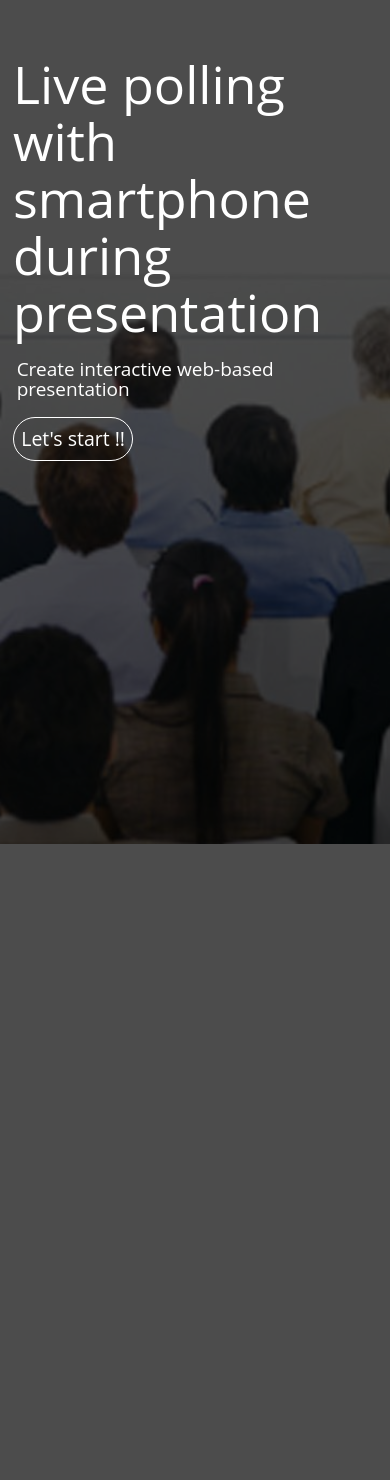
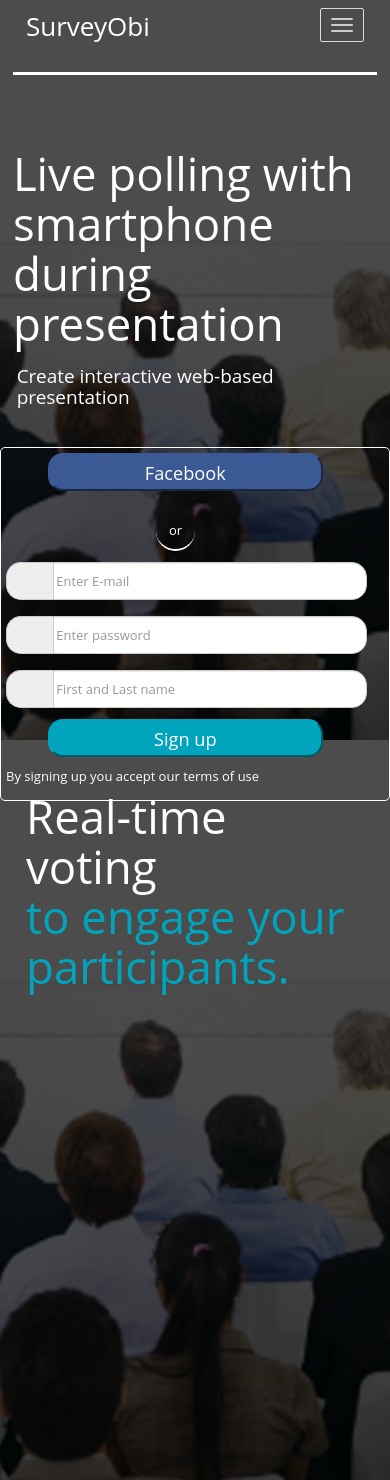
Before and after one commit to shihab-92/obi, a PHP site: page / in a window 390 px wide. Before the commit the page ends 844 px from the top, so only its background shows below. Run offline with PHP 8.4, Linux system fonts and the light colour scheme; some libraries are stand-ins or nearby versions; some web fonts are replaced.

Commit message:
proper email validation added,responsiveness is more accurate,navbar added,2nd page heading portion is done

```diff
--- a/css/custom.css
+++ b/css/custom.css
@@ -1,18 +1,24 @@
-body{
+.home{
 	background:url("../image/presentation-compressed.jpg") no-repeat center center fixed;
 	background-size:cover;
-	width:100vw;
-	height: 100vh;
+	width:100%;
+	height: 550px;
+}
+.use{
+	background:url("../image/presentation-compressed.jpg") no-repeat center center fixed;
+	background-size:cover;
+	width:100%;
+	height: 550px;
 }
 
 .wrapper{
 	width:100vw;
-	height: 100vh;
+	height: 550px;
 	background-color: rgba(0,0,0,.7);
 }
 
 .heading{
-	font-size: 4em;
+	font-size: 3.5em;
 	opacity: 1;
 	color:white;
 	margin-top:15%;
@@ -35,6 +41,7 @@ body{
 .signup_login_panel{
 	margin-top:10%;
 	border:.5px solid white;
+	border-radius: 5px;
 }
 
 .input-design{
@@ -80,3 +87,124 @@ input.error{
 	border:1px solid red !important;
 	border-radius: 0px 15px 15px 0px  !important;
 }
+
+.navbar-default {
+	background-color: transparent;
+	border-color: #e7e7e7;
+	border-bottom: solid 3px white;
+	border-top: none;
+	border-right:none;
+	border-left: none;
+}
+.navbar-default .navbar-nav > li > a{
+	color: white;
+}
+
+.navbar {
+	min-height: 75px;
+}
+.navbar-brand{
+	font-size: 2em !important;
+	color: white !important;
+	line-height: 60px !important;
+}
+@media(max-width: 768px){
+	.navbar-brand{
+		font-size: 2em !important;
+		color: white !important;
+		line-height: 20px !important;
+	}
+}
+.navbar-nav > li {
+	padding-top: 5% !important;
+	padding-bottom: 5% !important;
+	padding-left: 0em !important;
+	padding-right: 0em !important;
+	font-size: 1.5em !important;
+}
+
+@media(min-width: 290px) and (max-width: 1000px){
+	.input-style{
+		height: 38px;
+		width: 95% !important;
+		padding: 6px 2px;
+		border-radius: 15px;
+	}
+	.input-design{
+		margin-top:1.5%;
+		margin-left:0%;
+		padding:5px;
+	}
+}
+
+.facebook_button{
+	padding: 5px;
+	height: 38px;
+	width: 71%;
+	border-radius: 15px;
+	margin-top:1.5%;
+	margin-left:12%;
+	background-color:#3b5a95;
+	color:white;
+	border-color: #3b5a95;
+	font-size: 1.4em;
+	transition:background-color .7s ease-in .3s;
+}
+
+.facebook_button:hover{
+	background-color: #166ba2;
+}
+
+.or{
+	margin-top: 5%;
+	margin-left: 40%;
+	padding: 10px;
+	border-radius: 20px;
+	border-bottom:2px solid white;
+	width: 10%;
+	text-align: center;
+	color:white;
+}
+
+.top-menu-custom{
+	margin-left: 8% !important;
+	position: fixed !important;
+	top:0px !important;
+	left:0px !important;
+	z-index:9;
+	width: 85%;
+	background:grey;
+}
+
+@media(max-width: 768px){
+	.top-menu-custom{
+		margin-left: 0% !important;
+		position: fixed !important;
+		top:0px !important;
+		left:0px !important;
+		z-index:9;
+		width: 100%;
+		background:grey;
+	}
+}
+
+@media(min-width:290px ) and (max-width: 1200px){
+	.home{
+	background:url("../image/presentation-compressed.jpg") no-repeat center center fixed;
+	background-size:cover;
+	width:100%;
+	height: 740px;
+}
+.use{
+	background:url("../image/presentation-compressed.jpg") no-repeat center center fixed;
+	background-size:cover;
+	width:100%;
+	height: 740px;
+}
+
+.wrapper{
+	width:100vw;
+	height: 740px;
+	background-color: rgba(0,0,0,.7);
+}
+}
--- a/index.php
+++ b/index.php
@@ -7,17 +7,40 @@
       <link rel="stylesheet" type="text/css" href="css/custom.css">
    </head>
    <body>
+      <div class="home">
          <div class="wrapper">
             <div class="container">
+               <div class="nav navbar navbar-default fixed_nav">
+                  <div class="navbar-header">
+                     <button type="button" class="navbar-toggle collapsed" data-toggle="collapse" data-target="#bs-example-navbar-collapse-1" aria-expanded="false">
+                     <span class="sr-only">Toggle navigation</span>
+                     <span class="icon-bar"></span>
+                     <span class="icon-bar"></span>
+                     <span class="icon-bar"></span>
+                     </button>
+                     <a class="navbar-brand" href="#">SurveyObi</span></a>
+                  </div>
+                  <!-- Collect the nav links, forms, and other content for toggling -->
+                  <div class="collapse navbar-collapse" id="bs-example-navbar-collapse-1">
+                     <ul class="nav navbar-nav navbar-right">
+                        <li ><a href="./" >  Home</a></li>
+                        <li ><a href="./pricing" >   Pricing</a></li>
+                        <li ><a href="#" >   login</a></li>
+                        <li ><a href="#" >  Sign up</a></li>
+                     </ul>
+                  </div>
+               </div>
                <div class="row">
                   <div class="col-lg-8 ">
                      <h1 class="heading">Live polling with smartphone during presentation</h1>
                      <h3 class="small-heading">Create interactive web-based presentation</h3>
-                  <input type="button" value="Let's start !!" id="start" class="start_button">
+                     <input type="button" value="Let's start !!" id="start" class="start_button hidden-xs hidden-sm hidden-md">
                   </div>
-               <div class="col-lg-4  signup_login_panel hidden">
+                  <div class="col-lg-4  signup_login_panel hidden-lg visible-xs visible-sm visible-md">
                      <form id="signup_login_form" class="form-inline">
                         <div class="row">
+                        	 <input type="button" value="Facebook" id="facebook_login_signup" class="facebook_button"><br/>
+                        	 <div class="or">or</div>
                         </div>
                         <div class="row">
                            <div class="input-group input-design">
@@ -40,7 +63,18 @@
                </div>
             </div>
          </div>
+      </div>
+      <div class="use">
+      	<div class="wrapper">
+      		<div class="container">
+      			<div class="col-lg-8 ">
+      				<h1 class="heading">Real-time voting<br/><span style="color:#00a5bd;">to engage your participants.</span></h1>
+      			</div>
+      		</div>
+      	</div>
+      </div>
       <script type="text/javascript" src="js/jquery-2.1.1.min.js"></script>
+      <script type="text/javascript" src="js/bootstrap.min.js"></script>
       <script type="text/javascript" src="js/jquery.validate.js"></script>
       <script type="text/javascript" src="js/custom.js"></script>
    </body>
--- a/js/custom.js
+++ b/js/custom.js
@@ -1,15 +1,38 @@
 $(document).ready(function(){
 
 	$("#start").on('click',function(){
-		$(".signup_login_panel").fadeIn(1500).removeClass("hidden");
+		$(".signup_login_panel").fadeIn(1500).removeClass("hidden-lg");
+		$(".signup_login_panel").addClass("visible-lg");
 	});
 
-	$("#signup_login_form").validate();
+	$("#signup_login_form").validate({
+		rules:{
+			user_email:{
+				required: true,
+				email: true
+			}
+		}
+	});
 
 	$("#sign_up").on('click',function(){
 		if($("#signup_login_form").valid()){
 			alert("all valid!!");
 		}
 	});
+	$(window).scroll(function(){
+		var scroll = $(this).scrollTop();
+		var height = $(".heading").height();
+		var barposition = "10px";
+                // console.log(scroll, barposition);
+                if(scroll >= height-20){
+                	$(".fixed_nav").addClass("top-menu-custom");
+
+                	$(".navbar-nav li a").click(function(event) {
+                		$(".navbar-collapse").collapse('hide');
+                	});
+                }else{
+                	$(".fixed_nav").removeClass("top-menu-custom");
+                }
+            })
 
 });
```
Lines whose indentation alone changed are shown as unchanged.
